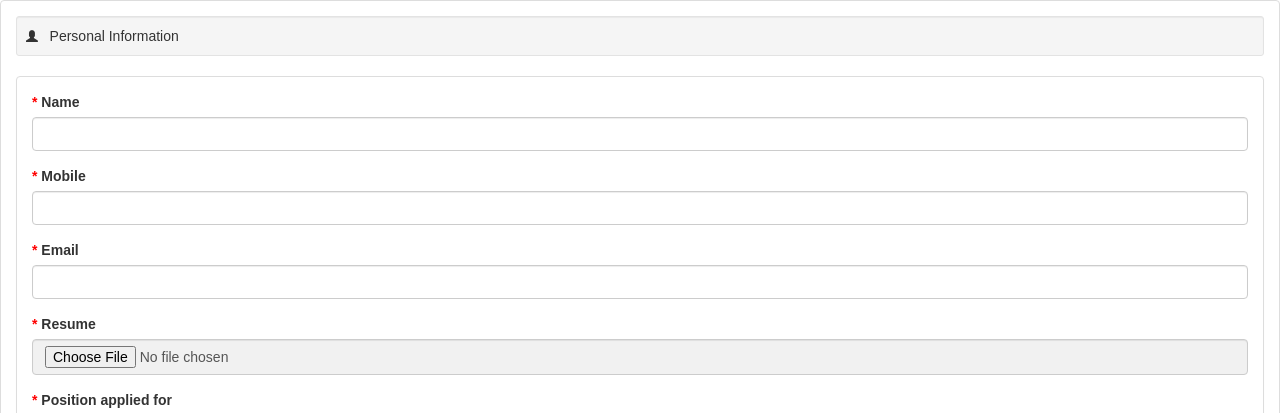
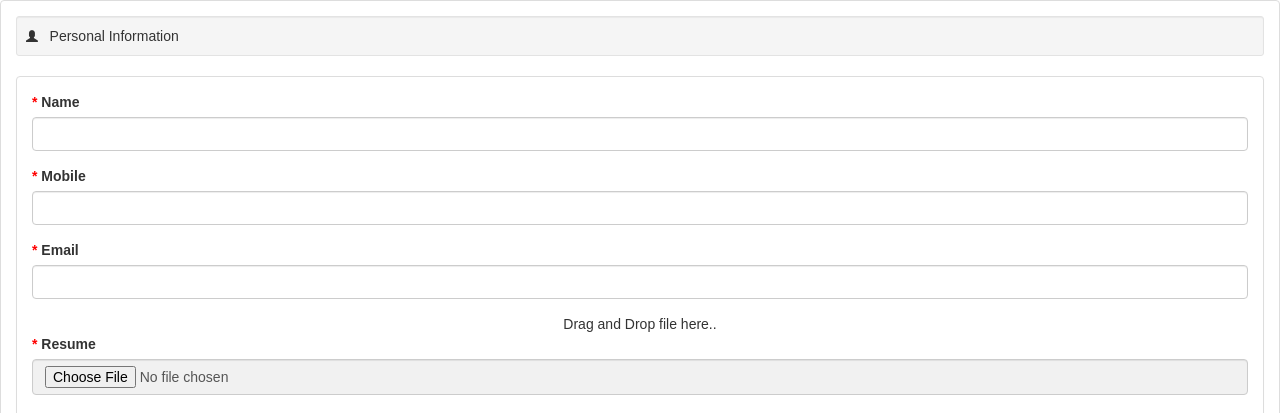
Before and after one commit to sachinaroraCA/Django-jobApplicationApp-salesforce, a Django app: template main_app/templates/application_form.html in a window 1280 px wide. Shown: the top 413 px of the page. Run offline with Django 3.2, Linux system fonts and the light colour scheme; the template is opened without the code that fills it, so the values that code supplies are empty; some libraries are stand-ins or nearby versions.

Commit message:
fixed UI bugs

```diff
--- a/main_app/templates/application_form.html
+++ b/main_app/templates/application_form.html
@@ -73,6 +73,9 @@ $(document).ready( function() {
 .files input {
     outline: 2px dashed #92b0b3;
     outline-offset: -10px;
+    position: absolute;
+    opacity: 0;
+    background-image: url(https://image.flaticon.com/icons/png/128/109/109612.png);
     -webkit-transition: outline-offset .15s ease-in-out, background-color .15s linear;
     transition: outline-offset .15s ease-in-out, background-color .15s linear;
     padding: 120px 0px 85px 35%;
@@ -93,7 +96,6 @@ $(document).ready( function() {
     right: 0;
     height: 56px;
     content: "";
-    background-image: url(https://image.flaticon.com/icons/png/128/109/109612.png);
     display: block;
     margin: 0 auto;
     background-size: 100%;
@@ -235,8 +237,9 @@ hr {
                             <input type="email" class="form-control" id="Email__c" required name="Email__c" />
                         </div>
                         <div class="form-group color">
+                            <center>Drag and Drop file here..</center>
                             <label for="id_resumeFile"><span style="color:red;">*</span> Resume</label>
-                          <input type="file" class="form-control" id="id_resumeFile"  required  name="resumeFile" />
+                          <input type="file" class="form-control" id="id_resumeFile" aria-label="Drag and drop resume file here"  required  name="resumeFile" />
                         </div>
                 <div class="form-group">
                 <div class="form-group">
```
